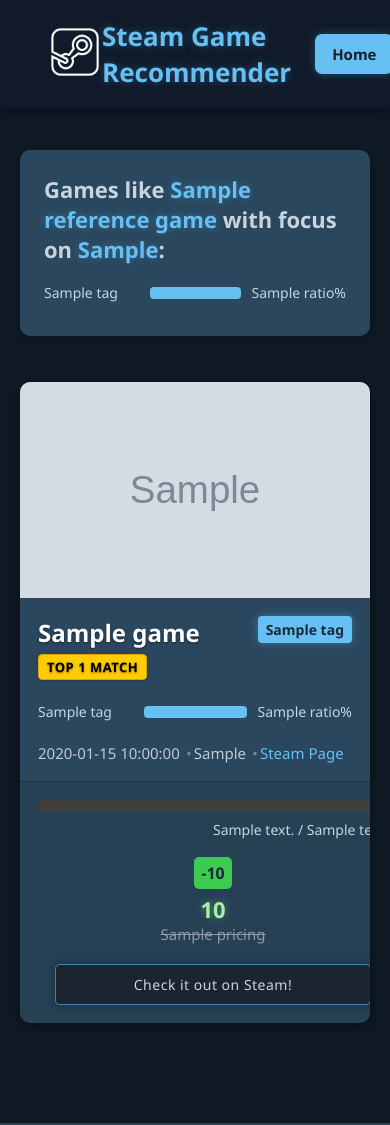
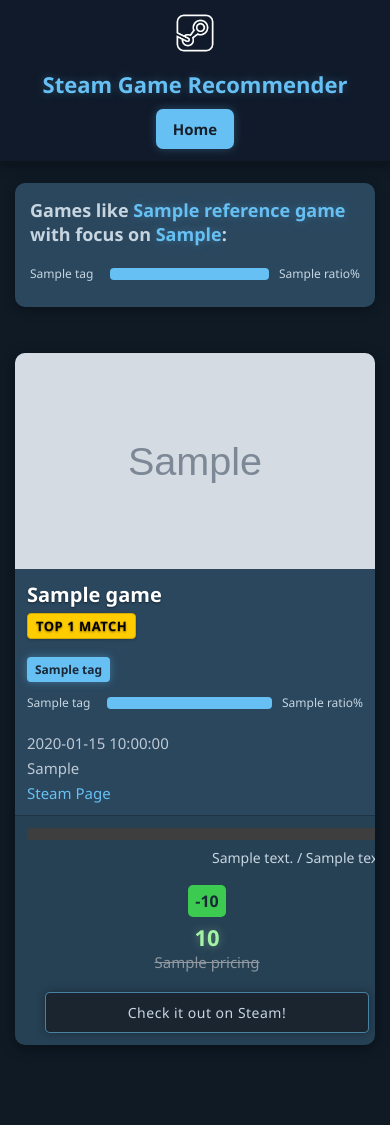
Before and after one commit to BakedSoups/Steam_Reccomender, a Flask app: template templates/results.html in a window 390 px wide. Run offline with Flask 3, Linux system fonts and the light colour scheme; the template is opened without the code that fills it: most values are stand-ins (such as "Sample title", 1, 10 or a date in 2020); grey boxes marked "Sample" are stand-in pictures.

Commit message:
mobile friendly

```diff
--- a/static/styles.css
+++ b/static/styles.css
@@ -638,6 +638,21 @@
 }
 
 /* Responsive adjustments */
+@media (max-width: 1024px) {
+    .page-wrapper {
+        padding: 0 15px;
+        margin: 20px auto 40px auto;
+    }
+
+    .card-header {
+        flex-direction: column;
+    }
+
+    .unique-tags {
+        margin-top: 8px;
+    }
+}
+
 @media (max-width: 768px) {
     .game-card {
         flex-direction: column;
@@ -655,4 +670,85 @@
         border-left: none;
         border-top: 1px solid rgba(0, 0, 0, 0.2);
     }
+
+    .top-banner {
+        padding: 12px 15px;
+        flex-direction: column;
+        gap: 10px;
+    }
+
+    .app-header {
+        flex-direction: column;
+        gap: 10px;
+    }
+
+    .user-profile {
+        padding: 15px;
+    }
+
+    .tag-label {
+        width: 80px;
+    }
+
+    .container {
+        margin: 40px auto;
+        padding: 30px 20px;
+    }
 }
+
+@media (max-width: 480px) {
+    .card-header h2 {
+        font-size: 20px;
+    }
+
+    .tag-label {
+        width: 70px;
+        font-size: 12px;
+    }
+
+    .tag-percent {
+        font-size: 12px;
+    }
+
+    .game-meta {
+        flex-direction: column;
+        gap: 5px;
+    }
+
+    .meta-item:not(:last-child)::after {
+        display: none;
+    }
+
+    .user-title h2 {
+        font-size: 18px;
+    }
+
+    .game-info {
+        padding: 12px;
+    }
+
+    .game-actions {
+        padding: 12px;
+    }
+
+    .app-header h1 {
+        font-size: 22px;
+    }
+
+    .app-logo img {
+        height: 42px;
+    }
+
+    .unique-tag {
+        font-size: 12px;
+    }
+
+    .container h1 {
+        font-size: 28px;
+    }
+
+    input[type="text"] {
+        font-size: 18px;
+        padding: 12px;
+    }
+}
```
